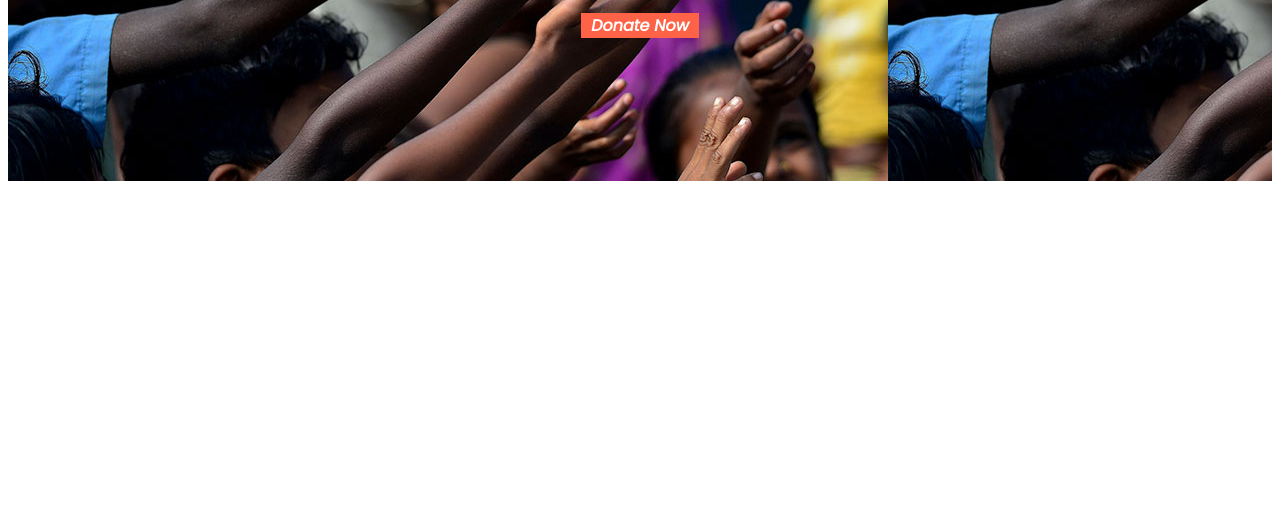
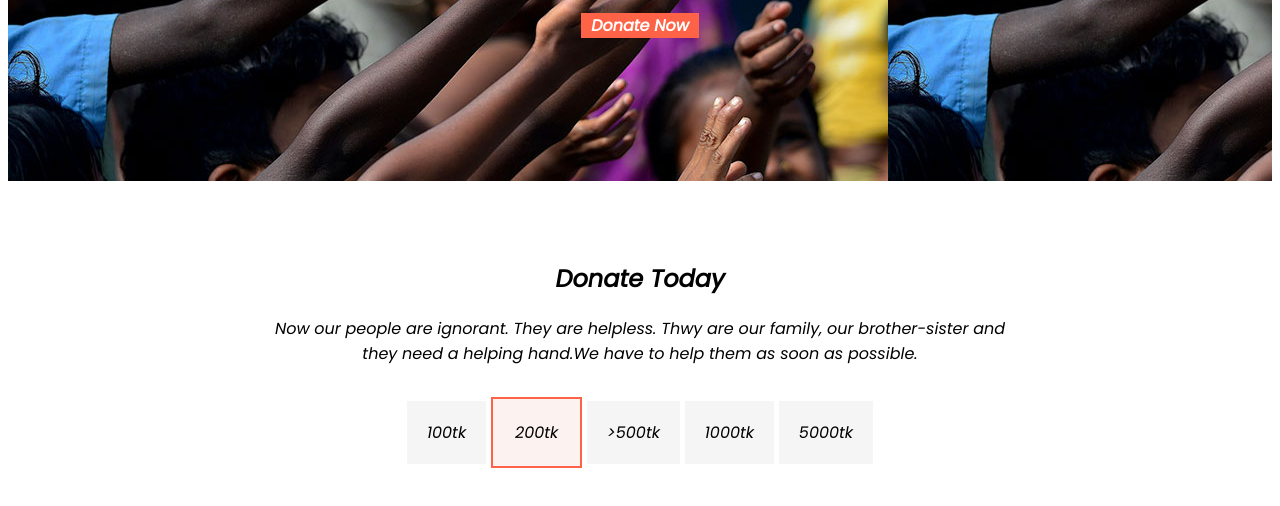
Before and after one commit to AhFahim01/donate-today-main, a plain HTML site: page donate-today-main/index.html in a window 1280 px wide. Shown: the part 306-812 px from the top of the page. Drawn offline with Linux system fonts and the light colour scheme.

Commit message:
added block

```diff
--- a/donate-today-main/index.html
+++ b/donate-today-main/index.html
@@ -12,7 +12,7 @@
     <link rel="stylesheet" href="style.css">
 </head>
 <body>
-    <div class="center">
+    <div class="center-first">
 
         <div class="color">
             <h1>Let's Help Those Who Are</h1>
@@ -23,6 +23,26 @@
 
     </div>
 
+    <div class="text-c center-second">
+        <h2> Donate Today </h2>
+        <p class="space">Now our people are ignorant. They are helpless. Thwy are our family, our brother-sister and they need a helping hand.We have to help them as soon as possible.</p>
+        <div class="side-left ">
+            <span class="i-block">100tk</span>
+            <span id="second-block"class="i-block">200tk</span>
+            <span class="i-block">>500tk</span>
+            <span class="i-block">1000tk</span>
+            <span class="i-block">5000tk</span>
+        </div>
+
+    </div>
+
+
+    <div >
+
+
+
+
+
 
 </body>
 </html>
--- a/donate-today-main/style.css
+++ b/donate-today-main/style.css
@@ -2,7 +2,7 @@ body{
     font-family: 'Hind', sans-serif;
 font-family: 'Poppins', sans-serif;
 }
-.center{
+.center-first{
     text-align: center;
     padding-top: 60px;
     padding-bottom: 3px;
@@ -12,6 +12,7 @@ font-family: 'Poppins', sans-serif;
 .text-c{
      margin-left:20%;
      margin-right:20%;
+
 }
 .color{
     color:white;
@@ -24,3 +25,31 @@ font-family: 'Poppins', sans-serif;
     font-weight:700 ;
     padding: 1px 10px;
 }
+.center-second{
+    text-align: center;
+    padding-top: 60px;
+    padding-bottom: 3px;
+    margin-bottom: 120px;
+}
+.i-block{
+    width: 100px;
+    height: 100px;
+    padding: 20px;
+    padding-top:20px;
+    background-color:whitesmoke;
+
+}
+#second-block{
+    width: 100px;
+    height: 100px;
+    padding: 22px;
+    border: 2px solid tomato;
+    background-color:rgba(226, 134, 118, 0.11);
+
+}
+.space {
+    padding-bottom:5% ;
+}
+.side-left{
+    padding: left px;% ;
+}
```
